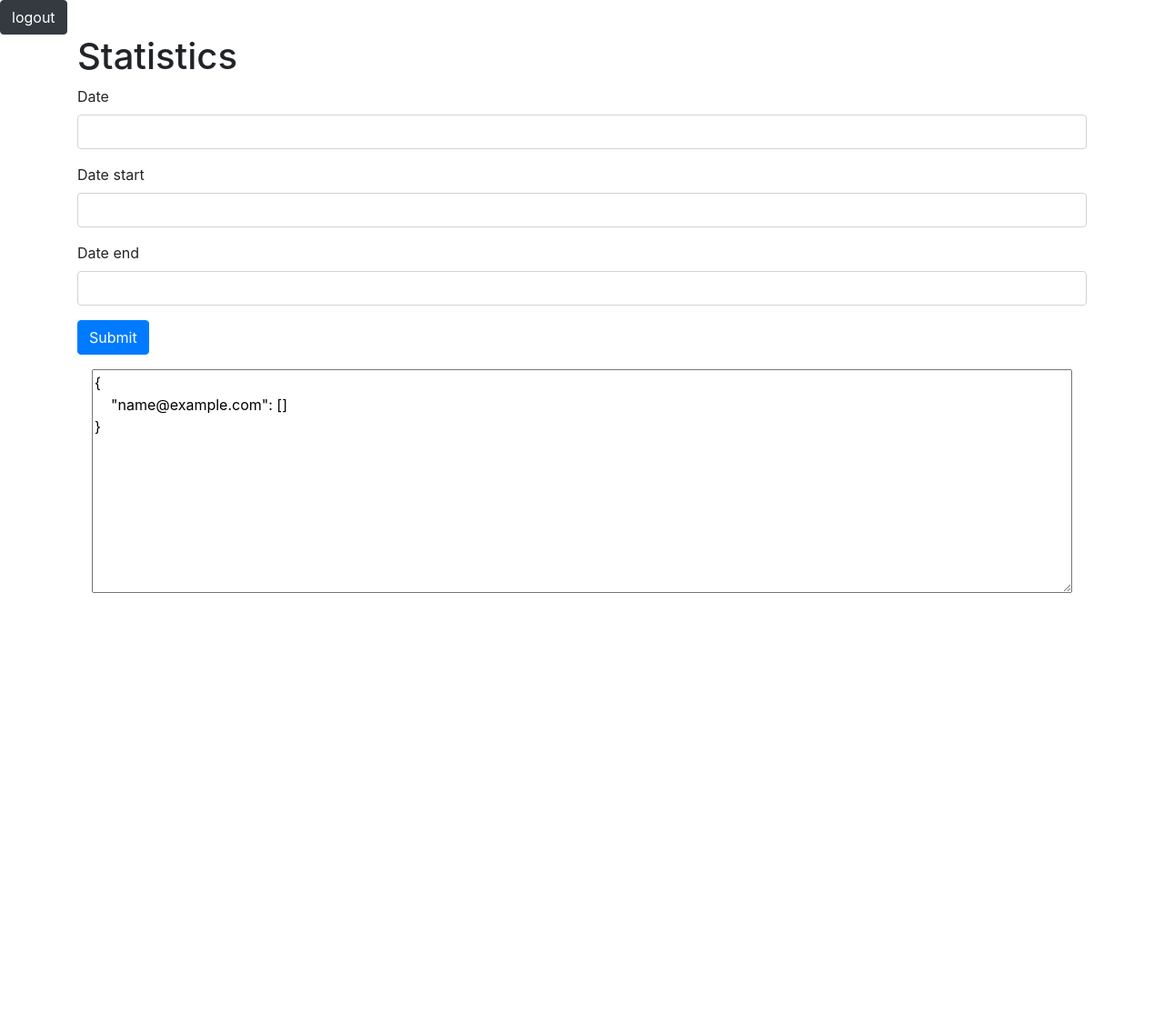
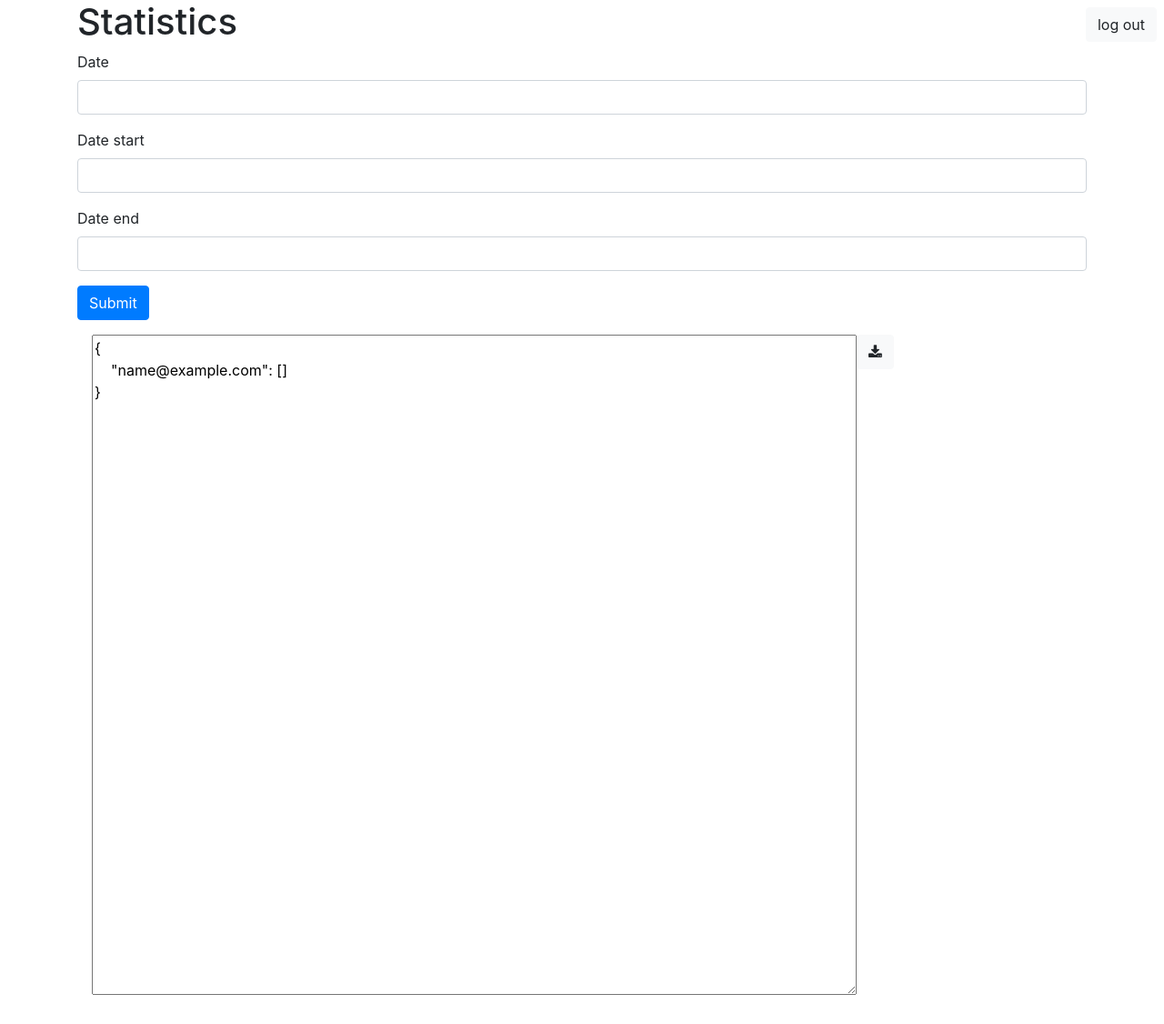
Before and after one commit to grigorizaika/kocham_wode_backend, a Django app: page /drinks/user_statistics in a window 1280 px wide. Shown: the whole page at 91% size. Before the commit the page ends 652 px from the top, so only its background shows below. Run offline with Django 3.2, Linux system fonts and the light colour scheme; the visitor is signed in with stand-in values (Sample User, id 1); data comes from the database, SQL or seed files in the repository; data that the repository does not hold is empty; some libraries are stand-ins or nearby versions.

Commit message:
Changed JSON format for dring statistics view, added download button for a JSON file, tweaked the template.

```diff
--- a/drinks/views.py
+++ b/drinks/views.py
@@ -243,7 +243,8 @@ def get_drinks_grouped_by_user(
         **date_args, key_attribute='email')
 
     drinks_by_user = {
-        user: serializers.serialize('json', drinks)
+        # user: serializers.serialize('json', drinks)
+        user: DrinkSerializer(drinks, many=True).data
         for user, drinks in drinks_by_user.items()
     }
 
--- a/kocham_wode_backend/static/css/style.css
+++ b/kocham_wode_backend/static/css/style.css
@@ -1,3 +1,9 @@
+#logout-button {
+    position: absolute;
+    right: 8px;
+    top: 8px;
+}
+
 #results {
     margin: 8px;
     padding: 8px;
@@ -5,5 +11,5 @@
 }
 
 #results textarea {
-    width: 100%;
+    /* width: 80%; */
 }
--- a/kocham_wode_backend/static/js/main.js
+++ b/kocham_wode_backend/static/js/main.js
@@ -3,13 +3,29 @@ function formatJson() {
 
     let raw = JSON.parse(ta.val())
 
-    for (var key in raw) {
-        raw[key] = JSON.parse(raw[key])
-    }
+    // for (var key in raw) {
+        // raw[key] = JSON.parse(raw[key])
+    // }
 
     var textedJson = JSON.stringify(raw, undefined, 4);
 
     ta.text(textedJson);
 }
 
+function download(filename, text) {
+    var element = document.createElement('a');
+    element.setAttribute(
+        'href', 'data:text/plain;charset=utf-8,' + encodeURIComponent(text)
+    );
+    element.setAttribute('download', filename);
+
+    element.style.display = 'none';
+    document.body.appendChild(element);
+
+    element.click();
+
+    document.body.removeChild(element);
+}
+
+
 formatJson()
--- a/templates/base.html
+++ b/templates/base.html
@@ -6,14 +6,24 @@
     <meta charset="UTF-8">
     <meta name="viewport" content="width=device-width, initial-scale=1.0">
     <title>{% block title %}{% endblock title %}</title>
-    <link rel="stylesheet" href="https://stackpath.bootstrapcdn.com/bootstrap/4.3.1/css/bootstrap.min.css" integrity="sha384-ggOyR0iXCbMQv3Xipma34MD+dH/1fQ784/j6cY/iJTQUOhcWr7x9JvoRxT2MZw1T" crossorigin="anonymous">
+    <link
+     rel="stylesheet"
+     href="https://stackpath.bootstrapcdn.com/bootstrap/4.3.1/css/bootstrap.min.css"
+     integrity="sha384-ggOyR0iXCbMQv3Xipma34MD+dH/1fQ784/j6cY/iJTQUOhcWr7x9JvoRxT2MZw1T"
+     crossorigin="anonymous">
+    <link
+     rel="stylesheet"
+     href="https://cdnjs.cloudflare.com/ajax/libs/font-awesome/4.7.0/css/font-awesome.min.css">
     <link rel="stylesheet" href="{% static 'css/style.css' %}">
     <script src="https://ajax.googleapis.com/ajax/libs/jquery/3.5.1/jquery.min.js"></script>
 </head>
 <body>
-    <a href="/logout" class="btn btn-dark">logout</a>
+    <a id="logout-button" href="/logout" class="btn btn-light">log out</a>
     <div class="container">
         {% block content %}{% endblock content %}
     </div>
 </body>
+<footer>
+  <p></p>
+</footer>
 </html>
--- a/templates/statistics.html
+++ b/templates/statistics.html
@@ -14,12 +14,19 @@
     <div class="row">
         <div class="col-md-12">
             <div id="results">
-                <textarea name="" cols="30" rows="10">
+                <textarea name="" cols="80" rows="30">
                     {{ statistics }}
                 </textarea>
+                <form
+                 onsubmit="download('drinks_by_user.txt', $('#results textarea').text())">
+                    <button type="submit" class="btn btn-light">
+                        <i class="fa fa-download" aria-hidden="true"></i>
+                    </button>
+                </form>
             </div>
         </div>
     </div>
 
+
 <script src="{% static 'js/main.js' %}"></script>
 {% endblock content %}
```
